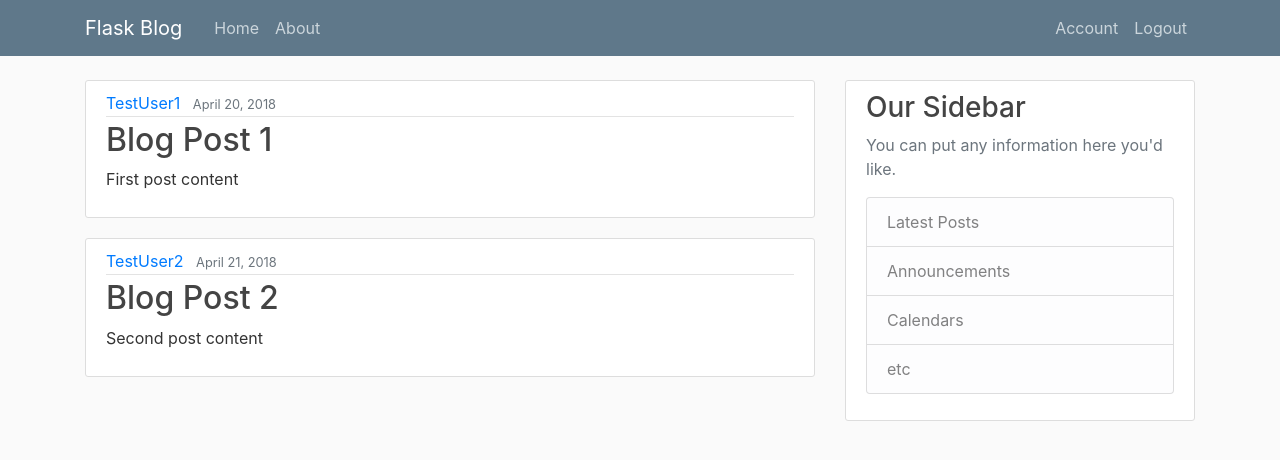
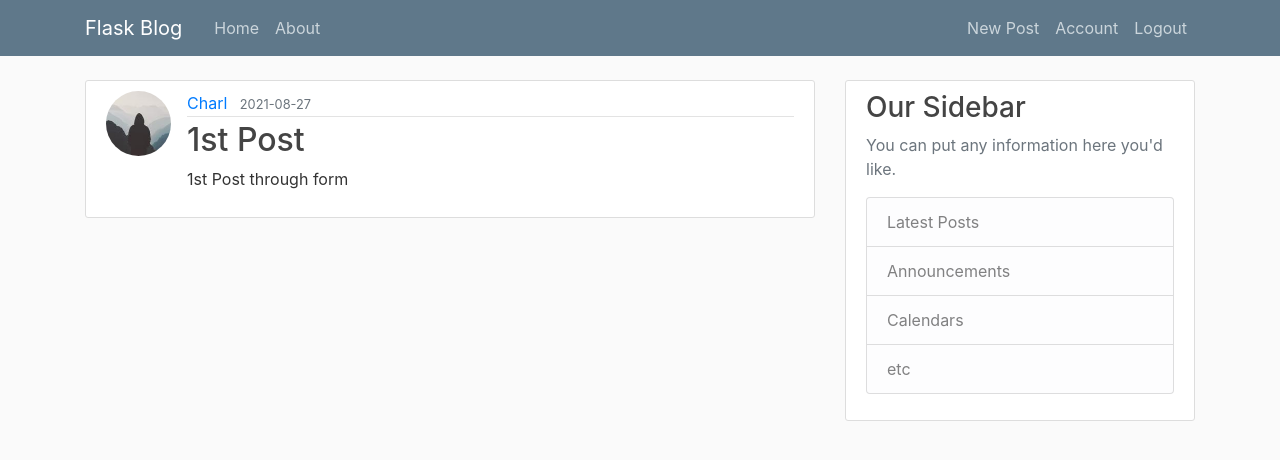
Before and after one commit to charliewhu/Fl_Blog, a Flask app: page / in a window 1280 px wide. Shown: the top 460 px of the page. Run offline with Flask 2, Linux system fonts and the light colour scheme; a user stored in the database is signed in; data comes from the database, SQL or seed files in the repository; both versions use the stored data as it was after the commit; some libraries are stand-ins or nearby versions.

Commit message:
create post functionality added

```diff
--- a/flaskblog/routes.py
+++ b/flaskblog/routes.py
@@ -3,31 +3,15 @@ import secrets
 from flask import render_template, url_for, flash, redirect, request
 from PIL import Image
 from flaskblog import app, db, bcrypt
-from flaskblog.forms import RegistrationForm, LoginForm,UpdateAccountForm
+from flaskblog.forms import RegistrationForm, LoginForm, UpdateAccountForm, PostForm
 from flaskblog.models import User, Post
 from flask_login import login_user, current_user, logout_user, login_required
-
-
-
-posts = [
-    {
-        'author': 'TestUser1',
-        'title': 'Blog Post 1',
-        'content': 'First post content',
-        'date_posted': 'April 20, 2018'
-    },
-    {
-        'author': 'TestUser2',
-        'title': 'Blog Post 2',
-        'content': 'Second post content',
-        'date_posted': 'April 21, 2018'
-    }
-]
 
 
 @app.route("/")
 @app.route("/home")
 def home():
+    posts = Post.query.all()
     return render_template('index.html', posts=posts)
 
 
@@ -76,7 +60,8 @@ def logout():
 def save_picture(form_picture):
     """create random name to avoid file name clashes
     create a filename fn
-    add file into folder path"""
+    add file into folder path
+    resize image"""
     random_hex      = secrets.token_hex(8)
     _, f_ext        = os.path.splitext(form_picture.filename)
     picture_fn      = random_hex + f_ext
@@ -109,3 +94,17 @@ def account():
     image_file = url_for('static', filename='profile_pics/' + current_user.image_file)
     return render_template('account.html', title='Account',
                            image_file=image_file, form=form)
+
+
+@app.route("/post/create", methods=['GET', 'POST'])
+@login_required
+def create_post():
+    form = PostForm()
+    if form.validate_on_submit():
+        post = Post(title=form.title.data, content=form.content.data, author=current_user)
+        db.session.add(post)
+        db.session.commit()
+        flash('Post created!', 'success')
+        return redirect(url_for('home'))
+
+    return render_template('create_post.html', title='Account', form=form)
--- a/flaskblog/templates/base.html
+++ b/flaskblog/templates/base.html
@@ -20,11 +20,15 @@
   <header class="site-header">
     <nav class="navbar navbar-expand-md navbar-dark bg-steel fixed-top">
       <div class="container">
+
+        <!-- Navbar Brand -->
         <a class="navbar-brand mr-4" href="/">Flask Blog</a>
         <button class="navbar-toggler" type="button" data-toggle="collapse" data-target="#navbarToggle" aria-controls="navbarToggle" aria-expanded="false" aria-label="Toggle navigation">
           <span class="navbar-toggler-icon"></span>
         </button>
         <div class="collapse navbar-collapse" id="navbarToggle">
+
+          <!-- Navbar main nav -->
           <div class="navbar-nav mr-auto">
             <a class="nav-item nav-link" href="{{ url_for('home') }}">Home</a>
             <a class="nav-item nav-link" href="{{ url_for('about') }}">About</a>
@@ -32,6 +36,7 @@
           <!-- Navbar Right Side -->
           <div class="navbar-nav">
             {% if current_user.is_authenticated %}
+              <a class="nav-item nav-link" href="{{ url_for('create_post') }}">New Post</a>
               <a class="nav-item nav-link" href="{{ url_for('account') }}">Account</a>
               <a class="nav-item nav-link" href="{{ url_for('logout') }}">Logout</a>
             {% else %}
--- a/flaskblog/templates/index.html
+++ b/flaskblog/templates/index.html
@@ -2,10 +2,12 @@
 {% block content %}
     {% for post in posts %}
         <article class="media content-section">
+          <img src="{{ url_for('static', filename='profile_pics/' + post.author.image_file) }}"
+            class="rounded-circle article-img">
           <div class="media-body">
             <div class="article-metadata">
-              <a class="mr-2" href="#">{{ post.author }}</a>
-              <small class="text-muted">{{ post.date_posted }}</small>
+              <a class="mr-2" href="#">{{ post.author.username|title }}</a>
+              <small class="text-muted">{{ post.date_posted.strftime('%Y-%m-%d') }}</small>
             </div>
             <h2><a class="article-title" href="#">{{ post.title }}</a></h2>
             <p class="article-content">{{ post.content }}</p>
```
Also changed, not shown: flaskblog/forms.py (+22 -20 lines), flaskblog/templates/create_post.html (added, +48 -0 lines), flaskblog/site.db.
